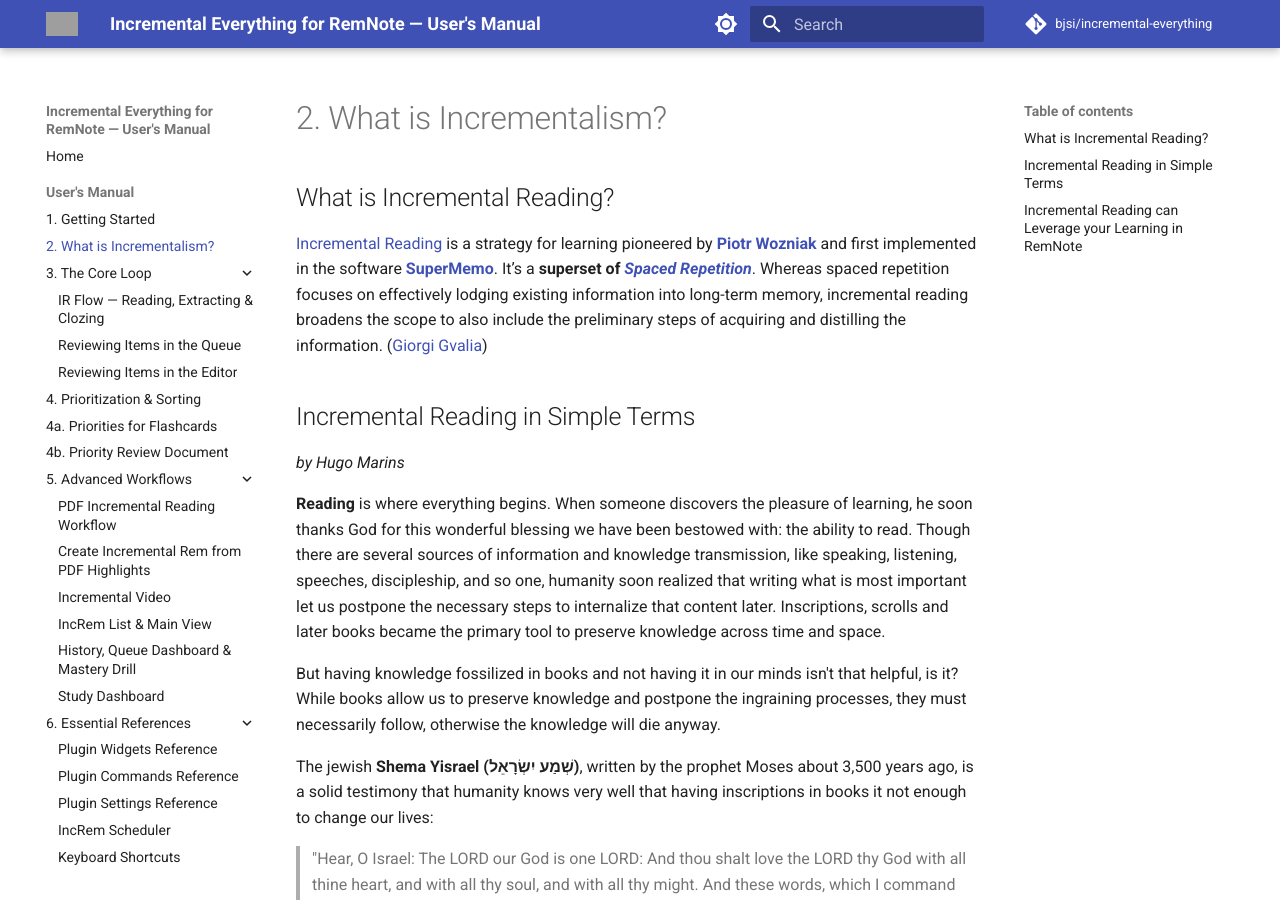
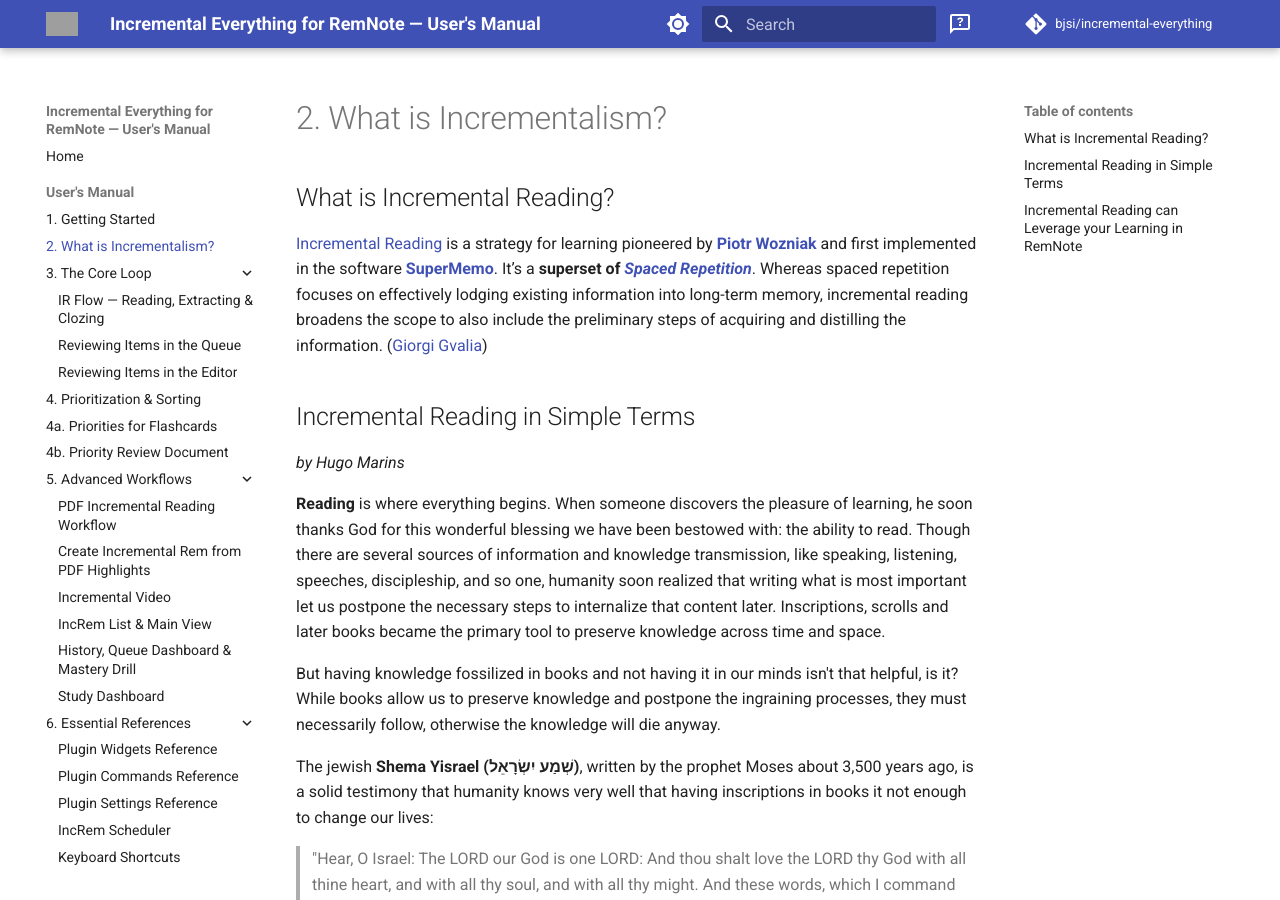
Before and after one commit to bjsi/incremental-everything, an MkDocs documentation site: the page built from docs/What-is-Incrementalism?.md, in a window 1280 px wide and 900 px high. Built offline with MkDocs 1.6.1 and Material for MkDocs 9.7.7, drawn with Linux system fonts in a browser that asks for light colours; comment, search, counter and statistics services are not loaded; grey boxes are pictures that could not be loaded.

Commit message:
feat: add contact menu to header and update MkDocs deployment configuration

```diff
--- a/mkdocs.yml
+++ b/mkdocs.yml
@@ -8,6 +8,10 @@ edit_uri: ""
 
 theme:
   name: material
+  # Holds partials/header.html (a copy of the theme's, plus the contact menu)
+  # and partials/contact.html. Kept OUTSIDE docs/ so the templates are not
+  # published as pages of the manual.
+  custom_dir: overrides
   logo: assets/logo.png
   favicon: assets/logo.png
   palette:
@@ -41,6 +45,14 @@ theme:
 plugins:
   - search:
       lang: en
+
+# Entries of the header's contact menu (overrides/partials/contact.html).
+extra:
+  contact:
+    - name: Report an issue on GitHub
+      link: https://github.com/bjsi/incremental-everything/issues
+    - name: Ask on RemNote's Discord
+      link: https://discord.com/channels/689979930804617224/1201559830431809566
 
 markdown_extensions:
   - attr_list
--- /dev/null
+++ b/overrides/partials/contact.html
@@ -0,0 +1,42 @@
+{#-
+  Contact menu for the header.
+
+  Reuses the theme's own `md-select` component — the one the language switcher
+  (partials/alternate.html) is built from — so the dropdown inherits the theme's
+  open/close behaviour, palette and dark-mode handling and needs no CSS of its
+  own. The entries come from `extra.contact` in mkdocs.yml, so adding a channel
+  is a config change rather than a template change.
+
+  Links open in a new tab: both destinations are off-site, and losing the manual
+  mid-read to a Discord tab is not what "contact" should cost.
+-#}
+{% if config.extra.contact %}
+  <div class="md-header__option">
+    <div class="md-select">
+      <button
+        class="md-header__button md-icon"
+        title="Contact & feedback"
+        aria-label="Contact & feedback"
+      >
+        {% set icon = config.theme.icon.contact or "material/message-question-outline" %}
+        {% include ".icons/" ~ icon ~ ".svg" %}
+      </button>
+      <div class="md-select__inner">
+        <ul class="md-select__list">
+          {% for item in config.extra.contact %}
+            <li class="md-select__item">
+              <a
+                href="{{ item.link }}"
+                class="md-select__link"
+                target="_blank"
+                rel="noopener"
+              >
+                {{ item.name }}
+              </a>
+            </li>
+          {% endfor %}
+        </ul>
+      </div>
+    </div>
+  </div>
+{% endif %}
--- /dev/null
+++ b/overrides/partials/header.html
@@ -0,0 +1,81 @@
+{#-
+  Verbatim copy of mkdocs-material's partials/header.html, with ONE addition:
+  the `partials/contact.html` include below. Material offers no hook for adding
+  a button to the header — the `header` block in base.html replaces the whole
+  bar — so overriding the partial is the supported route.
+
+  MAINTENANCE: the CI workflow installs the latest mkdocs-material on every
+  build, so this copy can fall behind upstream. If a future release changes the
+  header (a new button, different markup) this file will keep rendering the old
+  one. When that happens, re-copy the partial from
+  `material/templates/partials/header.html` and re-add the include. Last synced
+  with mkdocs-material 9.7.7.
+-#}
+{% set class = "md-header" %}
+{% if "navigation.tabs.sticky" in features %}
+  {% set class = class ~ " md-header--shadow md-header--lifted" %}
+{% elif "navigation.tabs" not in features %}
+  {% set class = class ~ " md-header--shadow" %}
+{% endif %}
+<header class="{{ class }}" data-md-component="header">
+  <nav class="md-header__inner md-grid" aria-label="{{ lang.t('header') }}">
+    <a href="{{ config.extra.homepage | d(nav.homepage.url, true) | url }}" title="{{ config.site_name | e }}" class="md-header__button md-logo" aria-label="{{ config.site_name }}" data-md-component="logo">
+      {% include "partials/logo.html" %}
+    </a>
+    <label class="md-header__button md-icon" for="__drawer">
+      {% set icon = config.theme.icon.menu or "material/menu" %}
+      {% include ".icons/" ~ icon ~ ".svg" %}
+    </label>
+    <div class="md-header__title" data-md-component="header-title">
+      <div class="md-header__ellipsis">
+        <div class="md-header__topic">
+          <span class="md-ellipsis">
+            {{ config.site_name }}
+          </span>
+        </div>
+        <div class="md-header__topic" data-md-component="header-topic">
+          <span class="md-ellipsis">
+            {% if page.meta and page.meta.title %}
+              {{ page.meta.title }}
+            {% else %}
+              {{ page.title }}
+            {% endif %}
+          </span>
+        </div>
+      </div>
+    </div>
+    {% if config.theme.palette %}
+      {% if not config.theme.palette is mapping %}
+        {% include "partials/palette.html" %}
+      {% endif %}
+    {% endif %}
+    {% if not config.theme.palette is mapping %}
+      {% include "partials/javascripts/palette.html" %}
+    {% endif %}
+    {% if config.extra.alternate %}
+      {% include "partials/alternate.html" %}
+    {% endif %}
+    {% if "material/search" in config.plugins %}
+      {% set search = config.plugins["material/search"] | attr("config") %}
+      {% if search.enabled %}
+        <label class="md-header__button md-icon" for="__search">
+          {% set icon = config.theme.icon.search or "material/magnify" %}
+          {% include ".icons/" ~ icon ~ ".svg" %}
+        </label>
+        {% include "partials/search.html" %}
+      {% endif %}
+    {% endif %}
+    {# ADDED: contact menu, left of the repository link. #}
+    {% include "partials/contact.html" %}
+    {% if config.repo_url %}
+      <div class="md-header__source">
+        {% include "partials/source.html" %}
+      </div>
+    {% endif %}
+  </nav>
+  {% if "navigation.tabs.sticky" in features %}
+    {% if "navigation.tabs" in features %}
+      {% include "partials/tabs.html" %}
+    {% endif %}
+  {% endif %}
+</header>
```
Also changed, not shown: docs-requirements.txt (added, +10 -0 lines), 1 other file.
